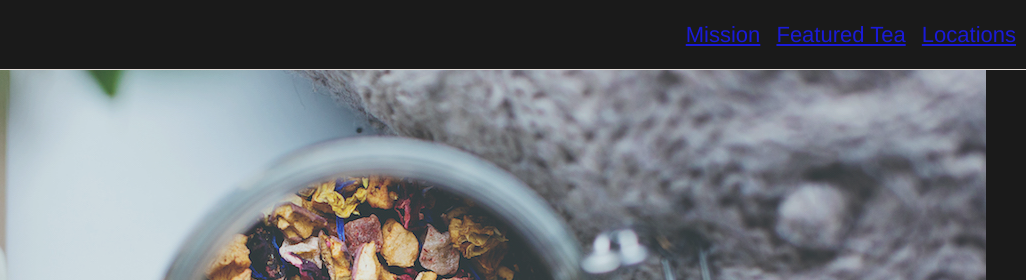
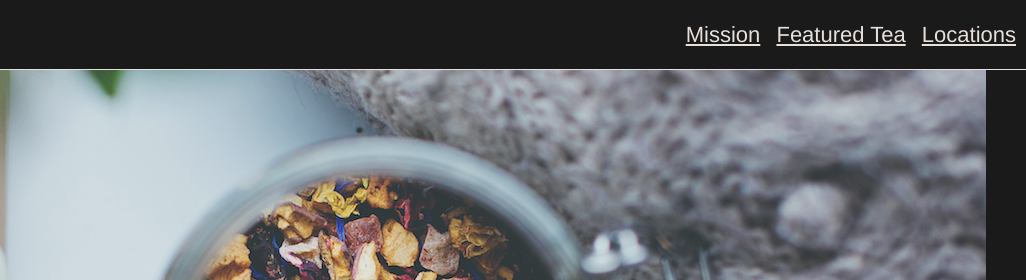
Before and after one commit to carrymani/tea-cozy, a plain HTML site: page index.html in a window 1280 px wide. Shown: the top 280 px of the page, 254-1280 px from the left. Drawn offline with Linux system fonts and the light colour scheme.

Commit message:
Update styles.css

```diff
--- a/styles.css
+++ b/styles.css
@@ -12,8 +12,6 @@ body {
     height: 100%;
     padding: 0;
     margin: 0;
-
-
 }
 
 /* Navigation */
@@ -40,6 +38,7 @@ header {
 .nav-menu a {
     margin-right: 10px;
     text-decoration: underline;
+    color: seashell;
 }
 
 .nav-menu a:hover {
```
